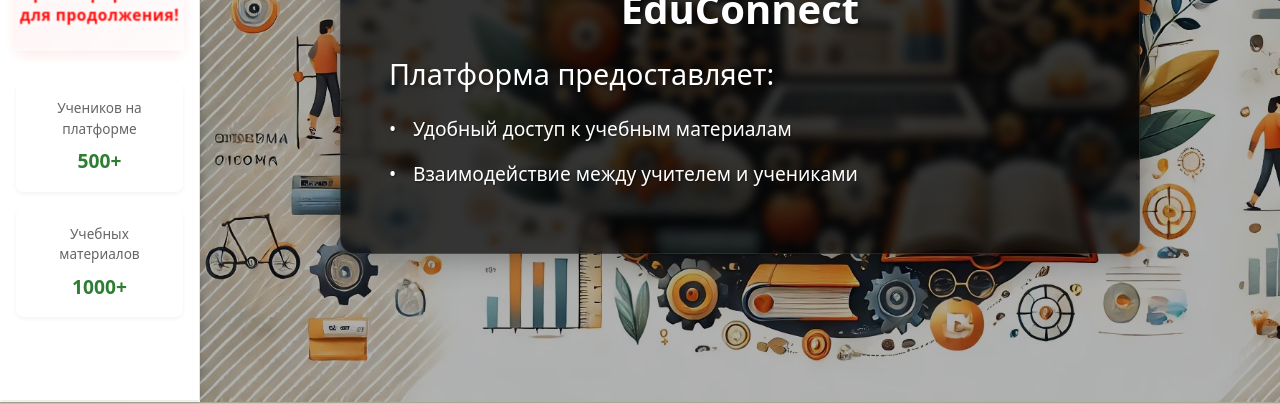
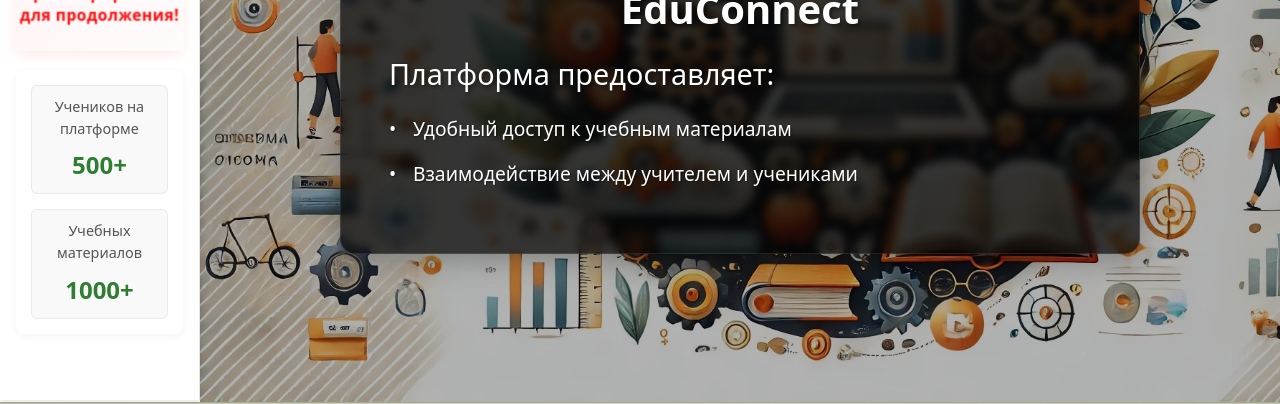
Before and after one commit to Alex-L-K-free/EduConnect, a React (Create React App) app in the folder educonnect/frontend/: page / in a window 1280 px wide. Shown: the part 366-770 px from the top of the page. Built offline with nearby package versions, Linux system fonts and the light colour scheme; no server answers.

Commit message:
Добавлено получение статистики по платформе и обновление интерфейса сайдбара для отображения данных о количестве учеников и учебных материалов.

```diff
--- a/educonnect/frontend/src/components/HomePage.js
+++ b/educonnect/frontend/src/components/HomePage.js
@@ -1,11 +1,26 @@
-import React from 'react';
+import React, { useEffect } from 'react';
 import backgroundImage from '../assets/images/background.jpg';
 import './HomePage.css';
 // import './Sidebar.css'; // Импортируйте стили для Sidebar
 import Sidebar from './layout/Sidebar';
 // import eduConnectLogo from '../assets/images/educonnect-logo.png';
+import api from '../utils/axios';
 
 const HomePage = () => {
+  useEffect(() => {
+    // Проверка доступности API при загрузке страницы
+    const checkApiStatus = async () => {
+      try {
+        await api.get('/api/v1/platform-stats/');
+        console.log('API подключен и работает');
+      } catch (error) {
+        console.error('Ошибка при подключении к API:', error);
+      }
+    };
+
+    checkApiStatus();
+  }, []);
+
   return (
     <div className="home-page">
       <Sidebar />
--- a/educonnect/frontend/src/components/layout/Sidebar.css
+++ b/educonnect/frontend/src/components/layout/Sidebar.css
@@ -611,52 +611,58 @@
   font-weight: bold;
 }
 
+/* Стили для блока статистики */
 .quick-stats {
+  margin-top: 20px;
+  padding: 15px;
+  background: rgba(255, 255, 255, 0.7);
+  border-radius: 8px;
+  box-shadow: 0 2px 10px rgba(0, 0, 0, 0.05);
   display: flex;
   flex-direction: column;
-  gap: 1rem;
-  margin-top: 2rem;
+  gap: 15px;
 }
 
 .stat-item {
-  background: white;
-  border-radius: 8px;
-  padding: 1rem;
   display: flex;
   flex-direction: column;
-  align-items: center;
+  padding: 10px;
+  background: #f9f9f9;
+  border-radius: 6px;
   text-align: center;
-  box-shadow: 0 2px 4px rgba(0, 0, 0, 0.05);
-  transition: transform 0.3s ease;
+  transition: all 0.3s;
+  border: 1px solid rgba(46, 125, 50, 0.1);
 }
 
 .stat-item:hover {
   transform: translateY(-2px);
+  box-shadow: 0 4px 8px rgba(0, 0, 0, 0.08);
 }
 
 .stat-label {
-  color: #666;
-  font-size: 0.85rem;
-  margin-bottom: 0.5rem;
+  font-size: 0.9rem;
+  color: #555;
+  margin-bottom: 8px;
+  font-weight: 500;
 }
 
 .stat-value {
+  font-size: 1.5rem;
+  font-weight: 600;
   color: #2e7d32;
-  font-size: 1.2rem;
-  font-weight: 600;
 }
 
 /* Медиа-запросы для адаптивности */
 @media (max-width: 768px) {
   .sidebar-content {
-    padding: 0 0.8rem;
+    padding: 10px;
   }
 
   .info-block {
-    padding: 1rem;
+    padding: 10px;
   }
 
   .stat-item {
-    padding: 0.8rem;
+    padding: 8px;
   }
 }
--- a/educonnect/frontend/src/components/layout/Sidebar.js
+++ b/educonnect/frontend/src/components/layout/Sidebar.js
@@ -1,10 +1,33 @@
-import React, { useState } from 'react';
+import React, { useState, useEffect } from 'react';
 import './Sidebar.css'; // Импортируйте стили для Sidebar
 import educonnectLogo from '../../assets/images/educonnect-logo.png';
 import LoginModal from '../LoginModal';
+import api from '../../utils/axios';
 
 const Sidebar = ({ activePage }) => {
   const [showLogin, setShowLogin] = useState(false);
+  const [stats, setStats] = useState({
+    studentsCount: '500+',
+    materialsCount: '1000+'
+  });
+
+  useEffect(() => {
+    // Загружаем статистику при монтировании компонента
+    fetchStats();
+  }, []);
+
+  const fetchStats = async () => {
+    try {
+      const response = await api.get('/api/v1/platform-stats/');
+      setStats({
+        studentsCount: response.data.students_count > 500 ? '500+' : response.data.students_count + '+',
+        materialsCount: response.data.materials_count > 1000 ? '1000+' : response.data.materials_count + '+'
+      });
+    } catch (error) {
+      console.error('Ошибка при загрузке статистики:', error);
+      // В случае ошибки оставляем дефолтные значения
+    }
+  };
 
   const handleShow = () => setShowLogin(true);
   const handleClose = () => setShowLogin(false);
@@ -66,11 +89,11 @@ const Sidebar = ({ activePage }) => {
       <div className="quick-stats">
         <div className="stat-item">
           <span className="stat-label">Учеников на платформе</span>
-          <span className="stat-value">500+</span>
+          <span className="stat-value">{stats.studentsCount}</span>
         </div>
         <div className="stat-item">
           <span className="stat-label">Учебных материалов</span>
-          <span className="stat-value">1000+</span>
+          <span className="stat-value">{stats.materialsCount}</span>
         </div>
       </div>
 
--- /dev/null
+++ b/educonnect/frontend/src/utils/axios.js
@@ -0,0 +1,23 @@
+import axios from 'axios';
+
+// Создаем экземпляр axios с базовым URL
+const api = axios.create({
+  baseURL: process.env.REACT_APP_API_URL || 'http://localhost:8000',
+  headers: {
+    'Content-Type': 'application/json',
+  },
+});
+
+// Перехватчик для добавления токена авторизации
+api.interceptors.request.use(
+  (config) => {
+    const token = localStorage.getItem('token');
+    if (token) {
+      config.headers.Authorization = `Token ${token}`;
+    }
+    return config;
+  },
+  (error) => Promise.reject(error)
+);
+
+export default api;
```
Also changed, not shown: 2 other files (tests, documents, lock files or other folders).
